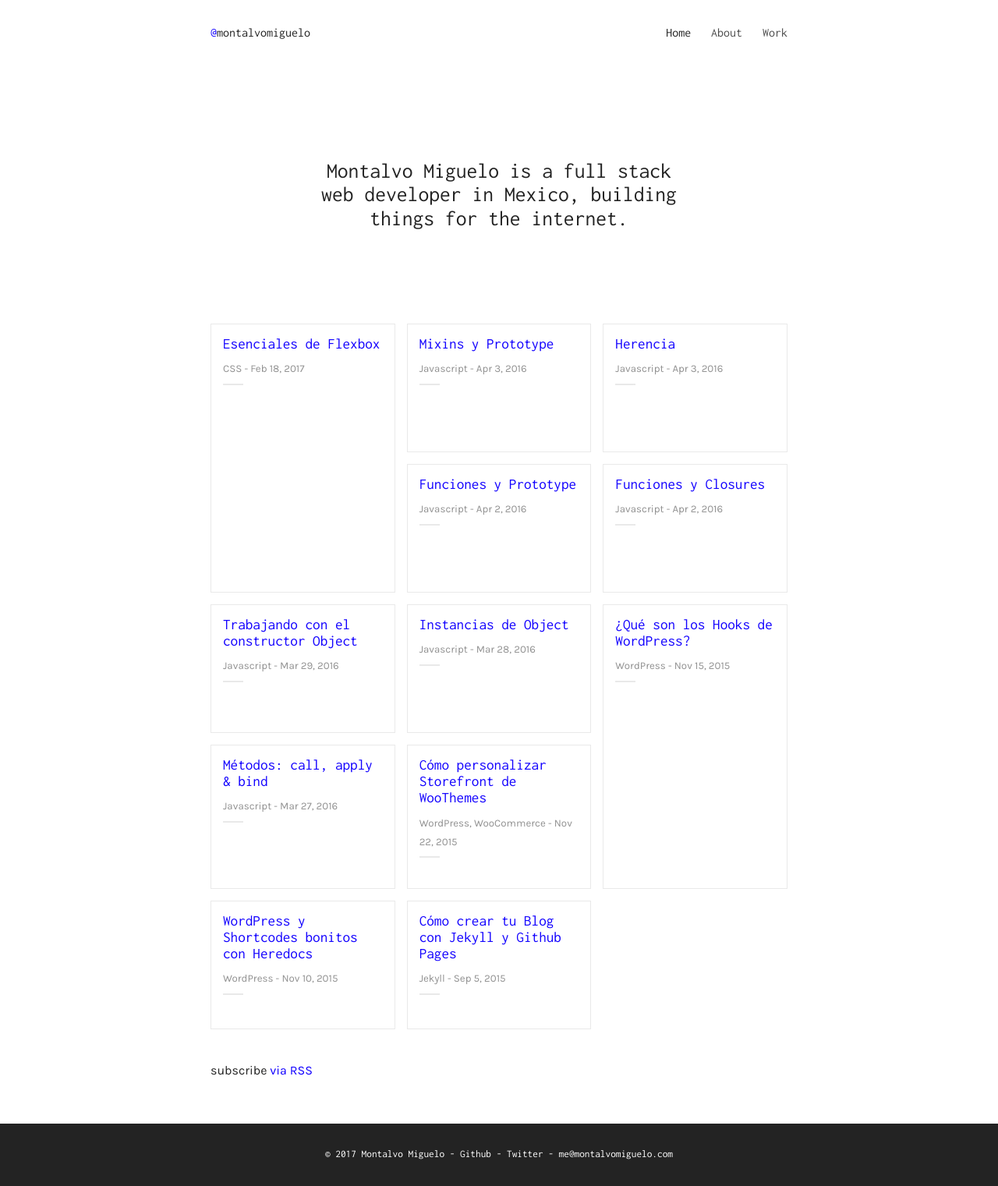
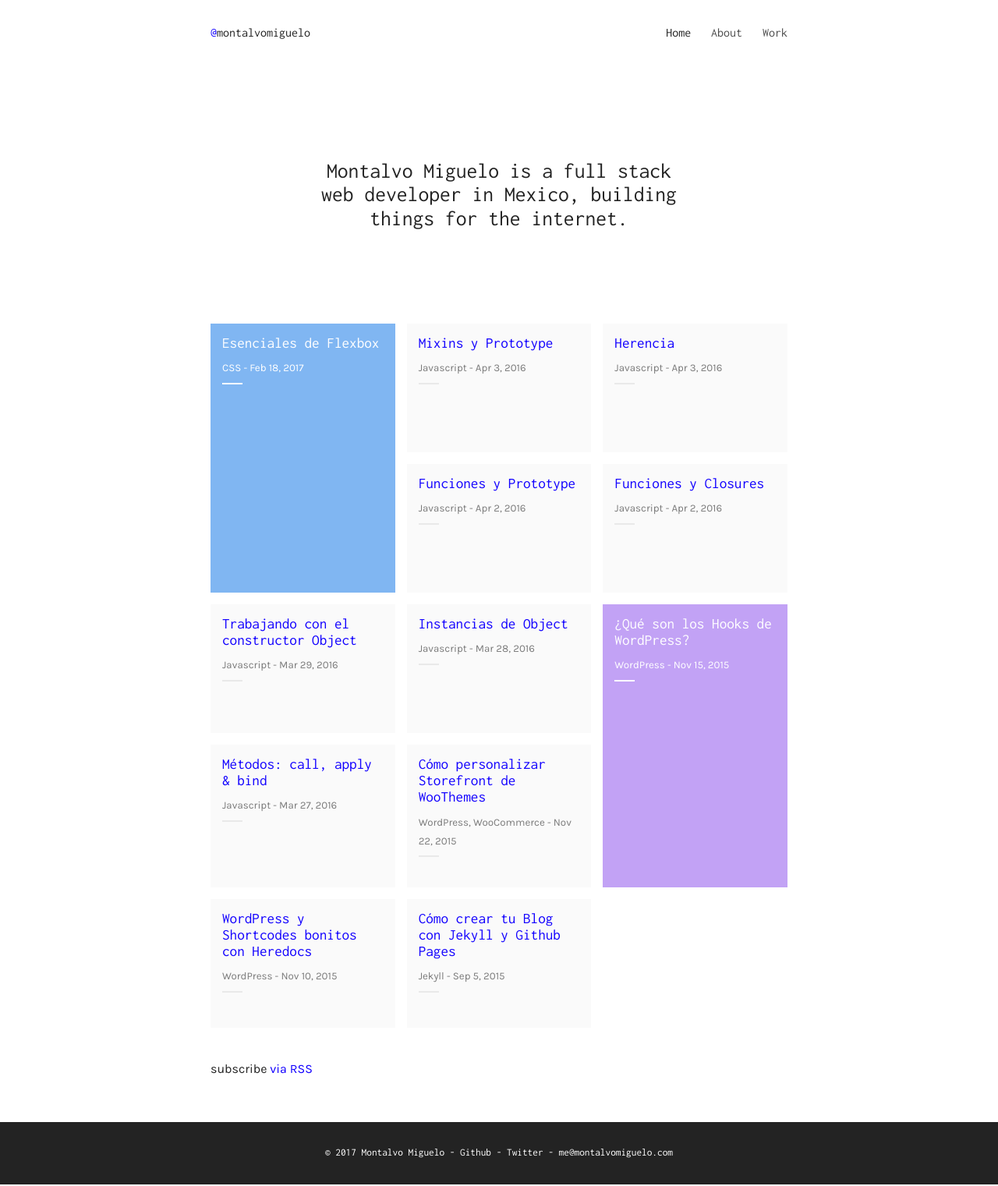
Before and after one commit to montalvomiguelo/montalvomiguelo.github.io, a Jekyll site: the page built from index.html, in a window 1280 px wide. Shown: the whole page at 78% size. Built offline with Jekyll 4.4.1, drawn with Linux system fonts in a browser that asks for light colours.

Commit message:
add color to post link

```diff
--- a/_includes/post-list-item.html
+++ b/_includes/post-list-item.html
@@ -1,5 +1,5 @@
   <li class="post-list__item" itemprop="blogPost" itemscope itemtype="http://schema.org/BlogPosting">
-    <a class="post-link" href="{{ post.url | prepend: site.baseurl }}" itemprop="url" data-five-index="{{ five_row_index_post }}">
+    <a class="post-link" href="{{ post.url | prepend: site.baseurl }}" itemprop="url"{% if post.color %} style="background: {{ post.color }};"{% endif %}>
       <h2 itemprop="name">{{ post.title }}</h2>
       <span class="post-meta">
         {% if post.tags.size > 0 %}
--- a/_posts/2015-11-15-que-son-los-hooks-de-wordpress.markdown
+++ b/_posts/2015-11-15-que-son-los-hooks-de-wordpress.markdown
@@ -3,6 +3,7 @@ title:  "¿Qué son los Hooks de WordPress?"
 date:   2015-11-15 22:40
 categories: blog
 tags: WordPress
+color: "#c2a2f5"
 ---
 Son un término genérico para referirnos a un evento que sucede en WordPress
 donde nosotros podemos agregar nuestro propio código o modificar lo que WordPress
--- a/_posts/2017-02-18-esenciales-de-flexbox.markdown
+++ b/_posts/2017-02-18-esenciales-de-flexbox.markdown
@@ -2,6 +2,7 @@
 title:  "Esenciales de Flexbox"
 categories: blog
 tags: CSS
+color: "#80b6f2"
 ---
 Flexbox es un conjunto de propiedades CSS que nos ayudan a crear
 layouts de nuestras páginas web de una manera más sencilla y fácil de
--- a/_sass/_layout.scss
+++ b/_sass/_layout.scss
@@ -175,6 +175,17 @@
       @include display-flexbox();
       padding-left: $spacing-unit / 2;
     }
+
+    .post-link {
+      color: white;
+
+      .post-meta {
+        color: inherit;
+        &:before {
+          background: white;
+        }
+      }
+    }
   }
 
   @include modifier(secondary) {
@@ -209,11 +220,10 @@
 
 .post-link {
   @include flex-grow(1);
-  border: 1px solid $grey-color-light;
+  background: lighten($text-color, 84.5%);
   padding: $spacing-unit / 2 $spacing-unit / 2 $spacing-unit * $phi;
 
   &:hover {
-    background: darken($background-color, .6%);
     text-decoration: none;
 
     h2 {
@@ -305,6 +315,10 @@
     @include flex-wrap(wrap);
   }
 
+  a {
+    color: $text-color;
+  }
+
   li {
     margin-bottom: $spacing-unit;
     padding-left: $spacing-unit / 2;
--- a/css/main.scss
+++ b/css/main.scss
@@ -23,7 +23,7 @@ $text-color:       #232323;
 $background-color: #ffffff;
 $brand-color:      #1201ff;
 
-$grey-color:       lighten($text-color, 43%);
+$grey-color:       lighten($text-color, 34.5%);
 $grey-color-light: lighten($text-color, 77.5%);
 $grey-color-dark:  lighten($text-color, 17%);
 
```
